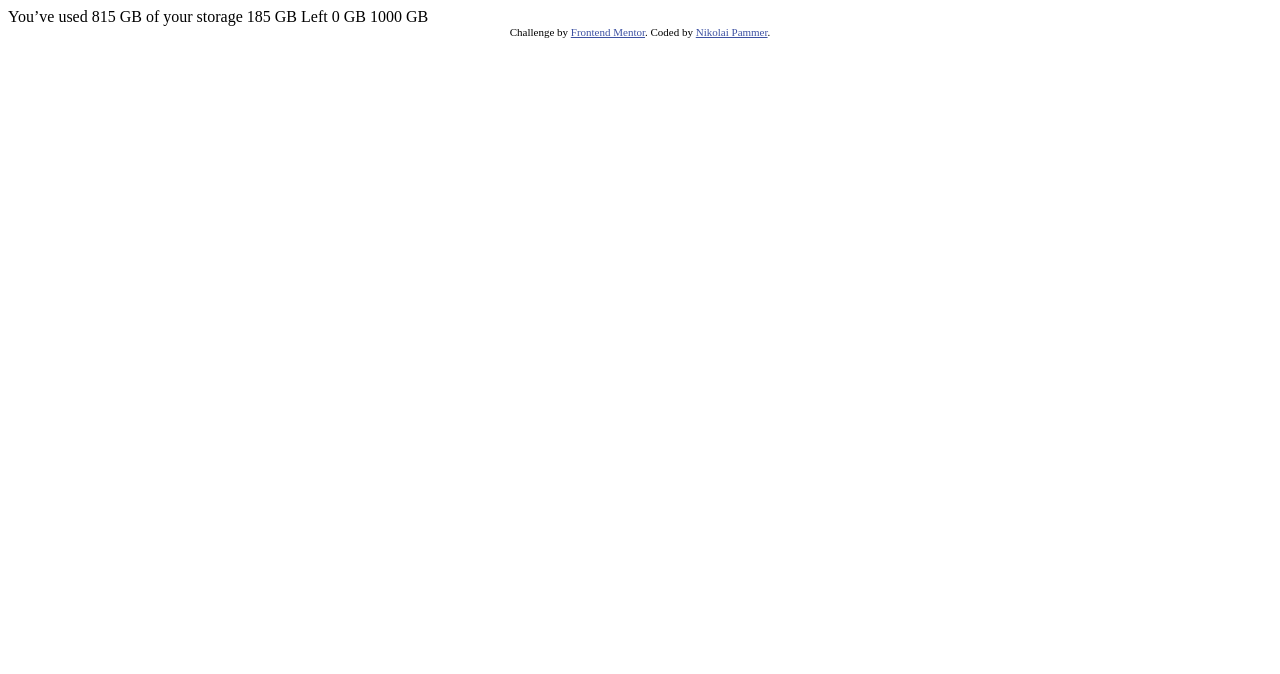
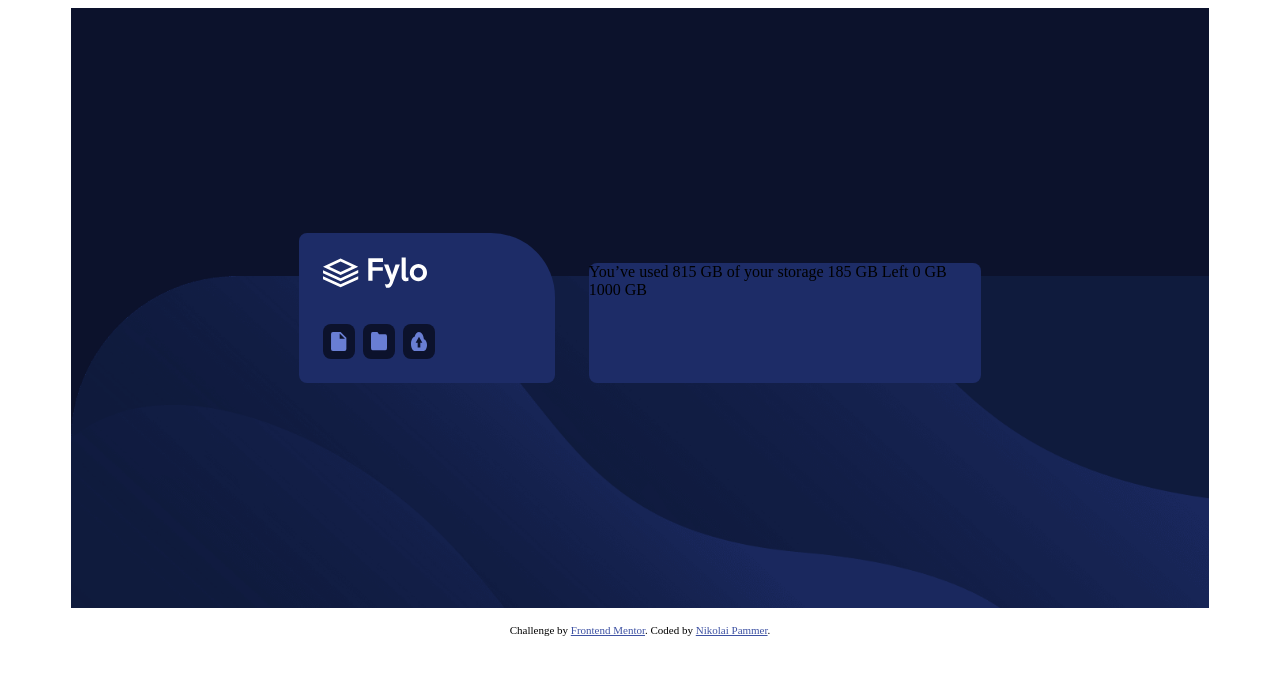
Before and after one commit to Npammer/Frontend-Mentor, a plain HTML site: page fylo-data-storage-component-master/index.html in a window 1280 px wide. Drawn offline with Linux system fonts and the light colour scheme.

Commit message:
everything ecsept box 2 done

```diff
--- a/fylo-data-storage-component-master/index.html
+++ b/fylo-data-storage-component-master/index.html
@@ -5,16 +5,29 @@
   <meta name="viewport" content="width=device-width, initial-scale=1.0"> <!-- displays site properly based on user's device -->
 
   <link rel="icon" type="image/png" sizes="32x32" href="./images/favicon-32x32.png">
+  <link rel="stylesheet" href="style.css">
 
   <title>Frontend Mentor | Fylo data storage component</title>
-
-  <!-- Feel free to remove these styles or customise in your own stylesheet 👍 -->
-  <style>
-    .attribution { font-size: 11px; text-align: center; }
-    .attribution a { color: hsl(228, 45%, 44%); }
-  </style>
 </head>
 <body>
+  <div class="container">
+    <div id="boxes">
+      <div id="box-1">
+        <div id="logo-icon-div">
+          <img src="images/logo.svg" alt="Logo">
+          <div id="icons">
+            <img src="images/icon-document.svg" alt="document">
+            <img src="images/icon-folder.svg" alt="folder">
+            <img src="images/icon-upload.svg" alt="upload">
+          </div>
+        </div>
+      </div>
+
+      <div id="box-2">
+        <div id="headroom">
+
+        </div>
+        <div id="content">
 
           You’ve used 815 GB of your storage
 
@@ -22,10 +35,14 @@
 
           0 GB
           1000 GB
-
+        </div>
+      </div>
+    </div>
+  </div>
   <div class="attribution">
       Challenge by <a href="https://www.frontendmentor.io?ref=challenge" target="_blank">Frontend Mentor</a>.
       Coded by <a href="#">Nikolai Pammer</a>.
     </div>
+
 </body>
 </html>
--- /dev/null
+++ b/fylo-data-storage-component-master/style.css
@@ -0,0 +1,78 @@
+.container {
+  margin: 0px auto;
+  width: 90%;
+  max-width: 1140px;
+  height: 600px;
+  background-image: url(images/bg-desktop.png);
+  background-repeat: no-repeat;
+  background-color: hsl(229, 57%, 11%);
+  background-position: bottom;
+  background-size: contain;
+  display: flex;
+  align-items: center;
+  justify-content: center;
+}
+
+#boxes {
+  height: 25%;
+  width: 60%;
+  display: flex;
+  justify-content: space-between;
+}
+
+#box-1 {
+  width: 37.5%;
+  height: 100%;
+  background: hsl(228, 56%, 26%);
+  border-radius: 8px 64px 8px 8px;
+}
+
+#logo-icon-div {
+  margin: 24px;
+}
+
+#logo-icon-div img {
+  width: 104px;
+}
+
+#icons {
+  display: flex;
+  margin-top: 32px;
+}
+
+#icons img {
+  margin: 0px 8px 0px 0px;
+  width: 16px;
+  padding: 8px;
+  background: hsl(229, 57%, 11%);
+  border-radius: 8px;
+}
+
+#icons img:hover {
+  background: hsl(229, 57%, 80%);
+}
+
+#box-2 {
+  width: 57.5%;
+  height: 100%;
+}
+
+#headroom {
+  height: 20%;
+  background: transparent;
+}
+
+#content {
+  height: 80%;
+  background: hsl(228, 56%, 26%);
+  border-radius: 8px;
+}
+
+.attribution {
+  font-size: 11px; text-align: center;
+  margin-top: 16px;
+}
+
+.attribution a {
+  color: hsl(228, 45%, 44%);
+}
```
Lines whose indentation alone changed are shown as unchanged.
